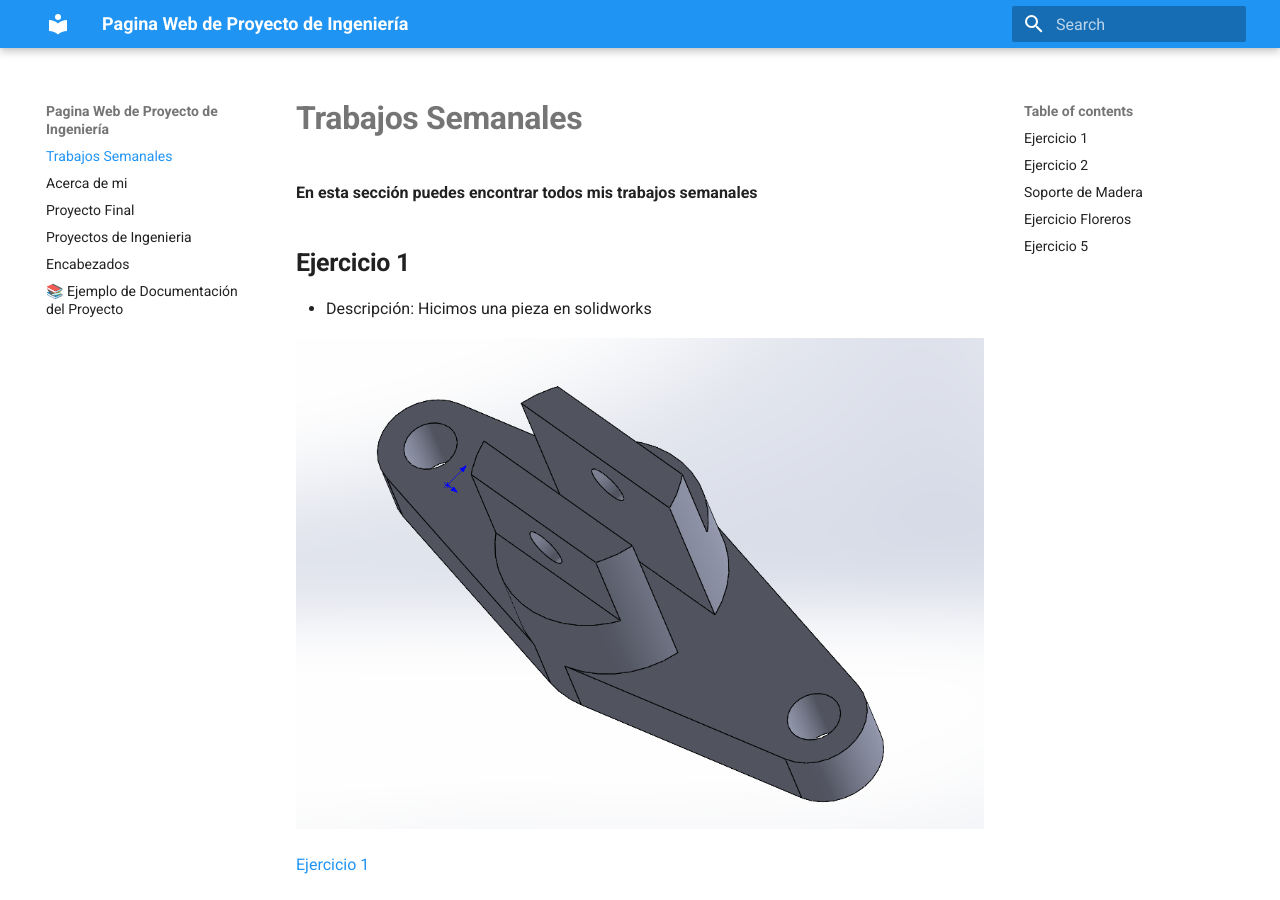
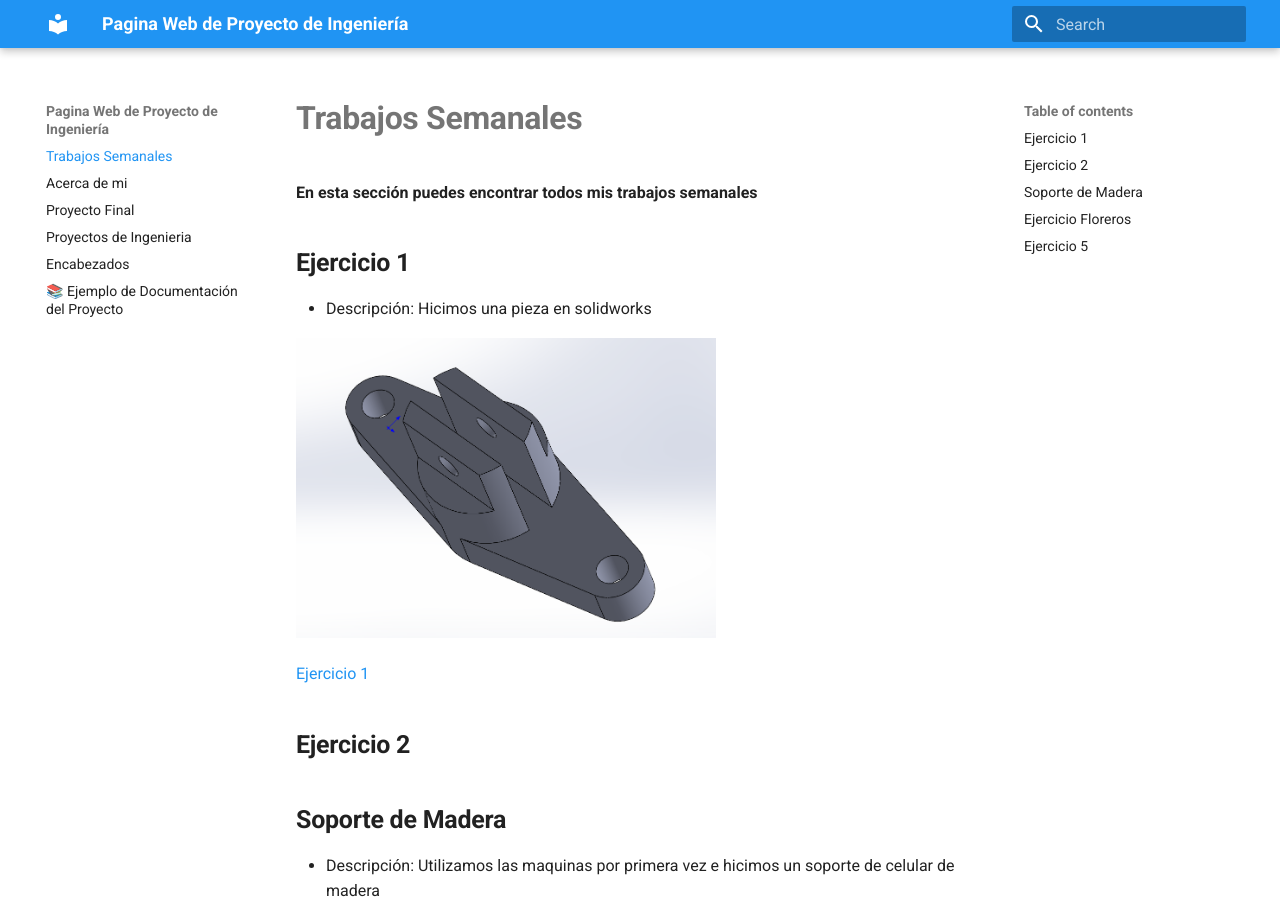
Before and after one commit to JoseGilGonzalezBerra/Proyecto_de_Ingenieria, an MkDocs documentation site: the page built from docs/index.md, in a window 1280 px wide and 900 px high. Built offline with MkDocs 1.6.1 and Material for MkDocs 9.7.7, drawn with Linux system fonts in a browser that asks for light colours.

Commit message:
Update index.md

```diff
--- a/docs/index.md
+++ b/docs/index.md
@@ -6,7 +6,7 @@
 
 - Descripción: Hicimos una pieza en solidworks
 
-<img src = "./recursos/imgs/proyecto_sem1_1.png" alt="proyectosem1" >
+<img src = "./recursos/imgs/proyecto_sem1_1.png" alt="proyectosem1" width="420">
 
 [Ejercicio 1](recursos/archivos/Ejercicio_5.SLDPRT)
 
@@ -20,7 +20,7 @@
 
 - Descripción: Utilizamos las maquinas por primera vez e hicimos un soporte de celular de madera
 
-<img src = "./recursos/imgs/soportemadera.jpeg" alt="soportemadera" >
+<img src = "./recursos/imgs/soportemadera.jpeg" alt="soportemadera" width="420">
 
 
 ## **Ejercicio Floreros**
```
